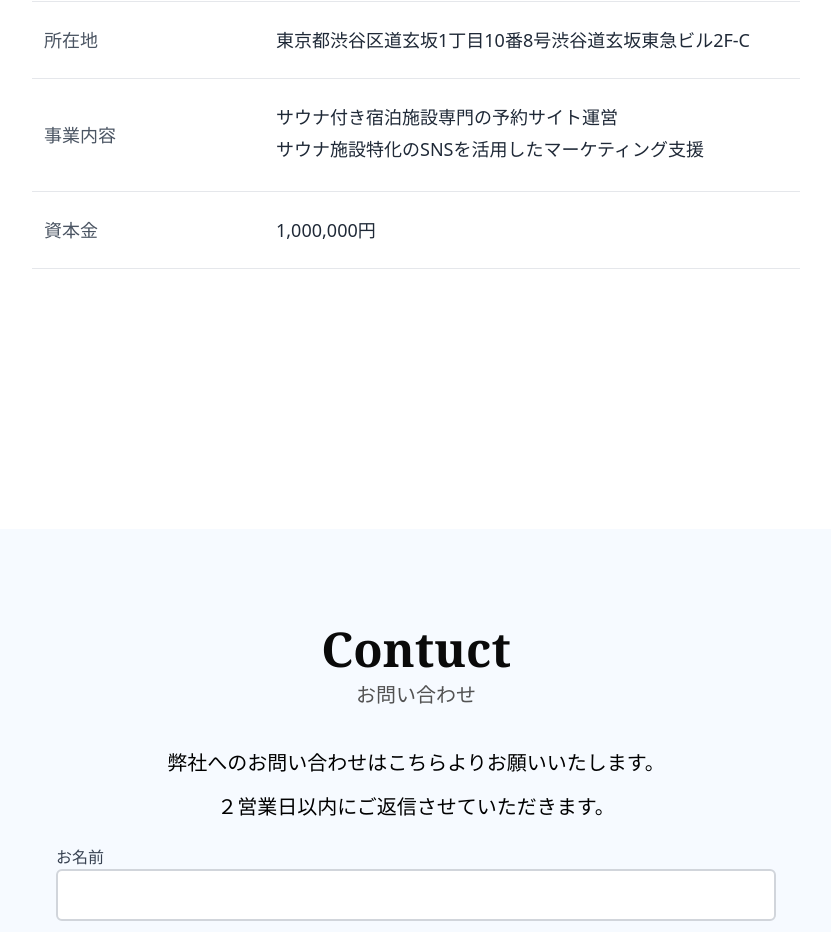
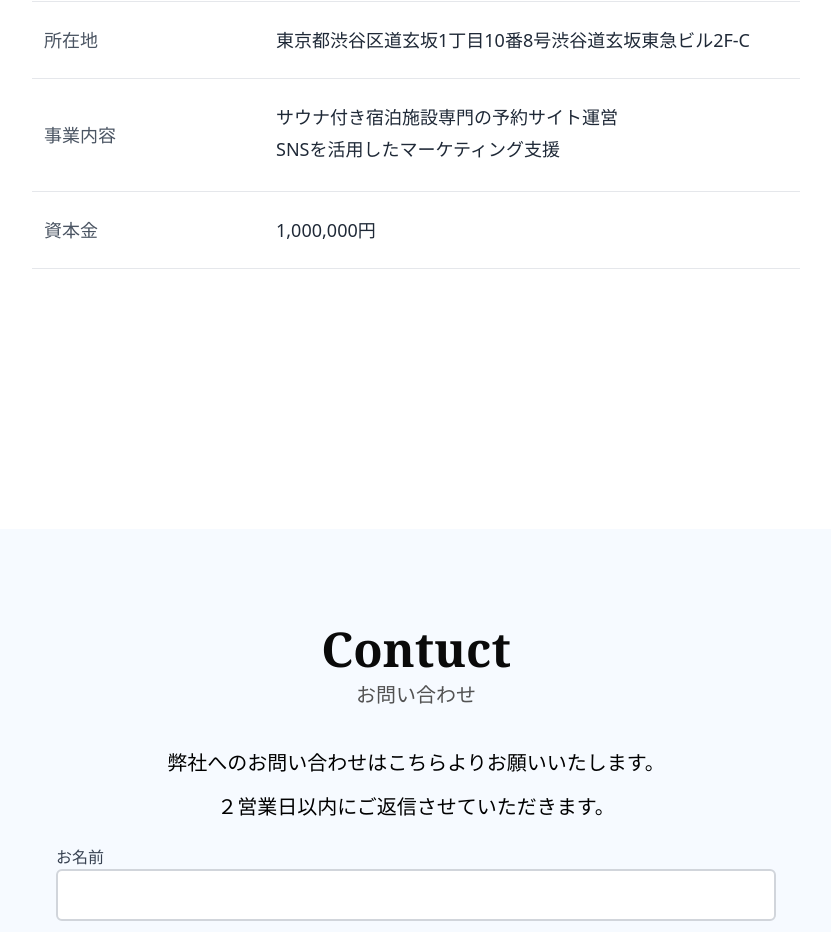
Before and after one commit to teppe049/sauna-travel-hp, a Next.js app in the folder sauna-travel-hp/: page / in a window 1280 px wide. Shown: the part 4160-5092 px from the top of the page, without its empty margins (224-1055 px from the left). Built offline with nearby package versions, Linux system fonts and the light colour scheme.

Commit message:
fix: 送信先の修正と、文言のfix

```diff
--- a/sauna-travel-hp/src/app/api/contact/route.ts
+++ b/sauna-travel-hp/src/app/api/contact/route.ts
@@ -16,7 +16,7 @@ export async function POST(req: Request) {
 
         const toHostMailData = {
             from: body.email,
-            to: "konnichihunting@gmail.com", // 送信先
+            to: "sales@saunatravel.co.jp", // 送信先
             subject: `【お問合せ】${body.company} ${body.name}様より`, // タイトル
             text: `${body.company} Send from ${body.email}`,
             html: `
--- a/sauna-travel-hp/src/app/components/info/company-info.tsx
+++ b/sauna-travel-hp/src/app/components/info/company-info.tsx
@@ -37,7 +37,7 @@ export default function CompanyInfo() {
                         label="事業内容"
                         value={[
                             "サウナ付き宿泊施設専門の予約サイト運営",
-                            "サウナ施設特化のSNSを活用したマーケティング支援"
+                            "SNSを活用したマーケティング支援"
                         ]}
                     />
                     <InfoRow label="資本金" value="1,000,000円" />
```
